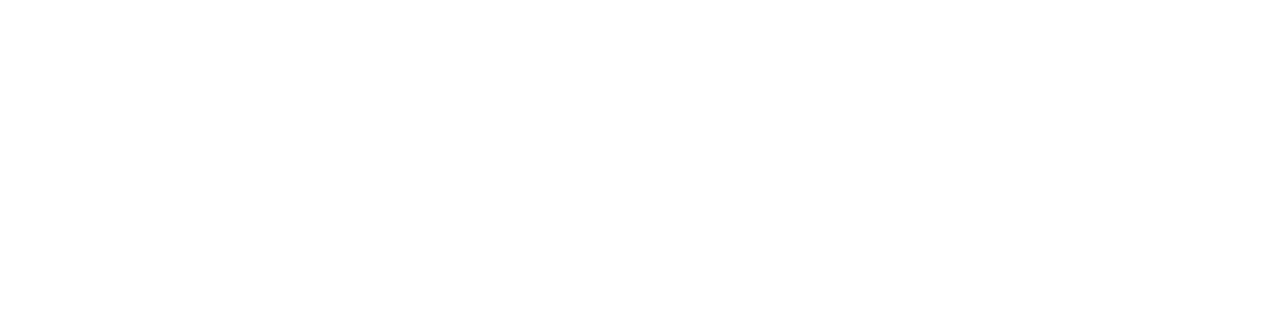
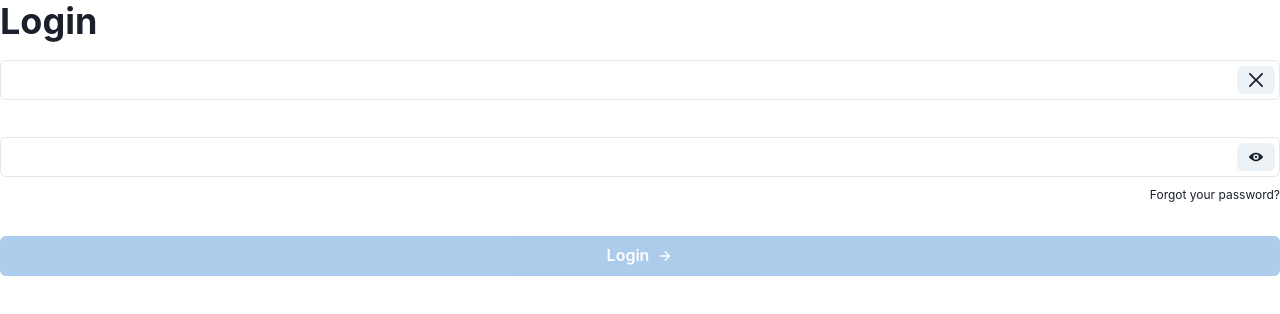
Before and after one commit to EdsonMartinelli/LoginSystem-Frontend, a React (Vite) app: page /test in a window 1280 px wide. Before the commit this address had no page. Shown: the top 314 px of the page. Built offline with nearby package versions, Linux system fonts and the light colour scheme.

Commit message:
created components and login with formik and yup

```diff
--- a/package.json
+++ b/package.json
@@ -14,11 +14,13 @@
     "@emotion/react": "^11.10.4",
     "@emotion/styled": "^11.10.4",
     "axios": "^0.27.2",
+    "formik": "^2.2.9",
     "framer-motion": "^6.5.1",
     "jwt-decode": "^3.1.2",
     "react": "^18.2.0",
     "react-dom": "^18.2.0",
-    "react-router-dom": "^6.3.0"
+    "react-router-dom": "^6.3.0",
+    "yup": "^0.32.11"
   },
   "devDependencies": {
     "@types/react": "^18.0.17",
--- a/src/AppRoutes.tsx
+++ b/src/AppRoutes.tsx
@@ -5,11 +5,12 @@
 import { RecoverPassword } from './pages/RecoverPassword'
 import { ConfirmEmail } from './pages/ConfirmEmail'
 import { AccountActivated } from './pages/AccountActivated'
-import { AnimatedAuthLeftToRight } from './animated/AnimatedAuthLeftToRight'
-import { AnimatedAuthRightToLeft } from './animated/AnimatedAuthRighToLeft'
 import { Profile } from './pages/Profile'
 import { AuthGuard } from './guards/AuthGuard'
 import { NoAuthGuard } from './guards/NoAuthGuard'
+import { AnimatedAuthRightToLeft } from './animations/AnimatedAuthRighToLeft'
+import { AnimatedAuthLeftToRight } from './animations/AnimatedAuthLeftToRight'
+import { LoginFormik } from './pages/LoginFormik'
 
 /*
 
@@ -39,6 +40,11 @@
 
       <Route path="/profile" element={<AuthGuard><Profile /></AuthGuard>} />
 
+
+
+
+      <Route path="/test" element={<LoginFormik orientation={'RightToLeft'}/>} />
+
     </Routes>
   )
 }
--- /dev/null
+++ b/src/components/PasswordInputFormik.tsx
@@ -0,0 +1,49 @@
+import { ViewIcon, ViewOffIcon } from "@chakra-ui/icons";
+import { Button,
+         FormControl,
+         FormErrorMessage,
+         Input,
+         InputGroup,
+         InputProps,
+         InputRightElement } from "@chakra-ui/react";
+import { Field } from "formik";
+import { useState } from "react";
+
+type textInputProps = InputProps &{
+    name: string,
+    touched: boolean | undefined,
+    error: string | undefined,
+}
+
+export function PasswordInputFormik({ name,
+                                      error,
+                                      touched,
+                                      ...propsWithType }: textInputProps) {
+
+    const [passwordShow, setPasswordShow] = useState<boolean>(false)
+    const {type, ...props} = propsWithType
+
+    return (
+        <FormControl isInvalid={!!error && touched} height="45px">
+            <InputGroup size='md'>
+                <Field
+                    as={Input}
+                    {...props}
+                    name={name}
+                    pr='4.5rem'
+                    type={passwordShow ? 'text' : 'password'}
+                />
+                <InputRightElement width='3rem'>
+                    <Button
+                    h='1.75rem'
+                    size='sm'
+                    onClick={() => {setPasswordShow(!passwordShow)}}
+                    >
+                        {passwordShow ? <ViewOffIcon/> : <ViewIcon/>}
+                    </Button>
+                </InputRightElement>
+            </InputGroup>
+            <FormErrorMessage>{error}</FormErrorMessage>
+        </FormControl>
+    )
+}
--- /dev/null
+++ b/src/components/TextFieldFormik.tsx
@@ -0,0 +1,48 @@
+import { CloseIcon } from "@chakra-ui/icons";
+import { Button,
+         FormControl,
+         FormErrorMessage,
+         Input,
+         InputGroup,
+         InputProps,
+         InputRightElement } from "@chakra-ui/react";
+import { Field } from "formik";
+
+type textInputProps = InputProps &{
+    name: string,
+    touched: boolean | undefined,
+    error: string | undefined,
+    setFieldValue: ( field: string,
+                     value: string,
+                     showValidate?: boolean | undefined ) => void
+}
+
+export function TextInputFormik({ name,
+                                  error,
+                                  touched,
+                                  setFieldValue,
+                                  ...props}: textInputProps) {
+
+    return (
+        <FormControl isInvalid={!!error && touched} height="45px">
+            <InputGroup size='md'>
+                <Field
+                    as={Input}
+                    {...props}
+                    name={name}
+                    pr='4.5rem'
+                />
+                <InputRightElement width='3rem'>
+                    <Button
+                        h='1.75rem'
+                        size='sm'
+                        onClick={() => {setFieldValue(name, "", true)}}
+                    >
+                        <CloseIcon />
+                    </Button>
+                </InputRightElement>
+            </InputGroup>
+            <FormErrorMessage>{error}</FormErrorMessage>
+        </FormControl>
+    )
+}
--- a/src/hooks/useAxios.ts
+++ b/src/hooks/useAxios.ts
@@ -1,4 +1,4 @@
-import axios from "axios";
+import axios, { AxiosRequestConfig } from "axios";
 
 // global instance config
 const instance = axios.create({
@@ -15,4 +15,8 @@
     patch: {}
 }
 
+
+/*instance.interceptors.request.use((config: AxiosRequestConfig) => {
+
+})*/
 export const useAxios = instance;
--- /dev/null
+++ b/src/pages/LoginFormik.tsx
@@ -0,0 +1,128 @@
+import { Button,
+         Flex,
+         Heading,
+         Link,
+         Text,
+         VStack } from '@chakra-ui/react'
+import { Formik } from 'formik'
+import { useState} from 'react'
+import { NavLink, useNavigate } from 'react-router-dom'
+import { useAuth } from '../hooks/useAuth'
+import * as yup from 'yup';
+import { TextInputFormik } from '../components/TextFieldFormik'
+import { PasswordInputFormik } from '../components/PasswordInputFormik'
+import { ArrowForwardIcon } from '@chakra-ui/icons'
+import { typeOrientationAuthAnimation } from '../constraints/types/AnimatedAuth'
+
+export function LoginFormik({ orientation } : { orientation : typeOrientationAuthAnimation }){
+
+    const {userLogin} = useAuth()
+    const navigate = useNavigate()
+
+    const [isLoading, setIsLoading] = useState<boolean>(false)
+
+    const [formError, setFormError] = useState<string>("")
+
+    const validationSchema = yup.object().shape({
+        email: yup.string().
+                   email("Email is invalid!").
+                   required("Email is required!").
+                   strict(true),
+
+        password: yup.string().
+                      min(8, "Password is too short!").
+                      max(16, "Password is too long!").
+                      matches(/^(\S+$)/g, "Password is invalid!").
+                      required("Password is required!").
+                      strict(true)
+    })
+
+    function loginHandler({email, password}: {email: string, password: string}) {
+        setIsLoading(true)
+        if( email && password ){
+            const loginInfo = {
+              email,
+              password
+            }
+            userLogin(loginInfo)
+              .then(() => {
+                navigate("/profile")
+              })
+              .catch((error: any) => {
+                setFormError(error?.message)
+              })
+              .finally(() => {
+                setIsLoading(false)
+              })
+        }
+    }
+
+
+    return(
+        <Formik
+            initialValues={{ email: '', password: '' }}
+            onSubmit={(values) => {loginHandler(values)} }
+            validationSchema = {validationSchema}
+        >
+        {({ handleSubmit, errors, touched, setFieldValue, isValid}) => (
+            <div>
+                <Heading height="60px">Login</Heading>
+                <form onSubmit={handleSubmit}>
+                    <VStack id="form-stack" width="full" spacing={8}>
+                        <TextInputFormik
+                            name="email"
+                            touched = {touched.email}
+                            error={errors.email}
+                            setFieldValue={setFieldValue}
+                        />
+                        <Flex width="full" flexDirection="column">
+                            <PasswordInputFormik
+                                name="password"
+                                touched = {touched.password}
+                                error={errors.password}
+                            />
+                            <Flex
+                                width="full"
+                                height="22px"
+                                align="flex-end"
+                                justify="end"
+                            >
+                                <Text fontSize='xs' zIndex="2">
+                                    <Link
+                                        as={NavLink}
+                                        to={{pathname:'/recover'}}
+                                        state={{orientation}}
+                                    >
+                                        Forgot your password?
+                                    </Link>
+                                </Text>
+                            </Flex>
+                        </Flex>
+                        <Button
+                            colorScheme='blue'
+                            width='full'
+                            rightIcon={<ArrowForwardIcon />}
+                            type="submit"
+                            isDisabled={ isValid &&
+                                        (touched.email || touched.password) ? false : true}
+                            isLoading = {isLoading}
+                        >
+                            Login
+                        </Button>
+                        <Flex
+                            width="full"
+                            height="20px"
+                            align="center"
+                            justify="center"
+                        >
+                            <Text fontSize='sm' color='red.500'>
+                                {formError}
+                            </Text>
+                        </Flex>
+                    </VStack>
+                </form>
+            </div>
+        )}
+        </Formik>
+    )
+}
```
Also changed, not shown: src/animations/AnimatedAuth.css (renamed from src/animated/AnimatedAuth.css), src/animations/AnimatedAuthLeftToRight.tsx (renamed from src/animated/AnimatedAuthLeftToRight.tsx), src/animations/AnimatedAuthRighToLeft.tsx (renamed from src/animated/AnimatedAuthRighToLeft.tsx), 1 other file (tests, documents, lock files or other folders).
